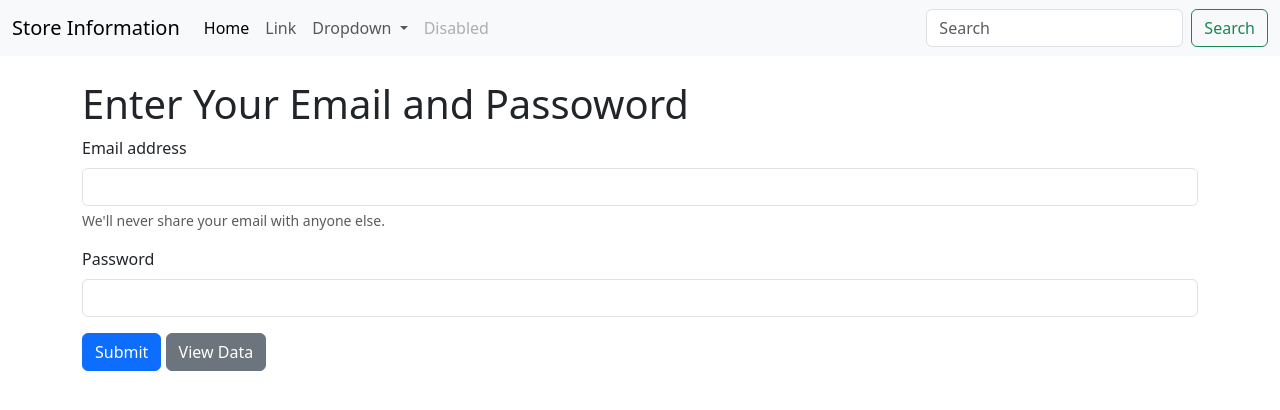
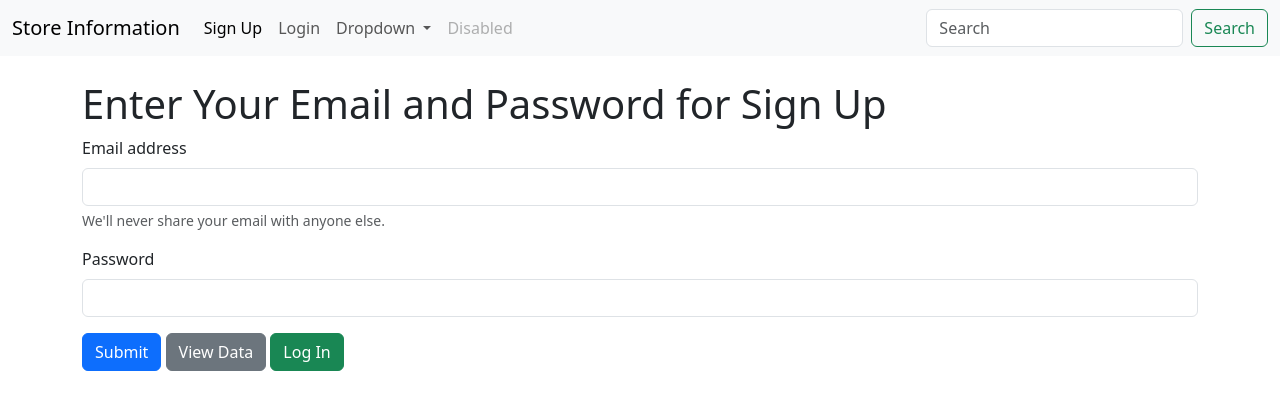
Before and after one commit to SohamKashyap/PHP, a PHP site: page /soham/form.php in a window 1280 px wide. Shown: the top 410 px of the page. Run offline with PHP 8.4, Linux system fonts and the light colour scheme.

Commit message:
form.php

```diff
--- a/soham/form.php
+++ b/soham/form.php
@@ -20,10 +20,10 @@
     <div class="collapse navbar-collapse" id="navbarSupportedContent">
       <ul class="navbar-nav me-auto mb-2 mb-lg-0">
         <li class="nav-item">
-          <a class="nav-link active" aria-current="page" href="/soham/form.php">Home</a>
+          <a class="nav-link active" aria-current="page" href="/soham/form.php">Sign Up</a>
         </li>
         <li class="nav-item">
-          <a class="nav-link" href="#">Link</a>
+          <a class="nav-link" href="/soham/login.php">Login</a>
         </li>
         <li class="nav-item dropdown">
           <a class="nav-link dropdown-toggle" href="#" role="button" data-bs-toggle="dropdown" aria-expanded="false">
@@ -50,27 +50,24 @@
 
 <?php
     if ($_SERVER["REQUEST_METHOD"] == "POST") {
-    $email = $_POST['email']; // Assign the value of 'email' field to $email variable
-    $password = $_POST['pass']; // Assign the value of 'pass' field to $password variable
+        $email = $_POST['email'];
+        $password = $_POST['pass'];
 
-    // Check if both email and password are empty
         if (empty($email) || empty($password)) {
             echo '<div id="alertMsg" class="alert alert-danger alert-dismissible fade show" role="alert">
                     <strong>Enter both Email and password!</strong>
                     <button type="button" class="btn-close" data-bs-dismiss="alert" aria-label="Close"></button>
                 </div>';
         } else {
-        // Display a success message if both email and password are provided
-        if ($_SERVER["REQUEST_METHOD"] == "POST" && isset($_POST['email']) && isset($_POST['pass'])) {
-          $email = $_POST['email'];
-          $password = $_POST['pass'];
-
             $conn = new mysqli('localhost', 'root', '', 'form');
             if ($conn->connect_error) {
                 die('Connection Error: ' . $conn->connect_error);
             } else {
+                // Hash the password using bcrypt
+                $hashed_password = password_hash($password, PASSWORD_DEFAULT);
+
                 $stmt = $conn->prepare("INSERT INTO registraction(email, password) VALUES(?, ?)");
-              $stmt->bind_param("ss", $email, $password);
+                $stmt->bind_param("ss", $email, $hashed_password);
                 if ($stmt->execute()) {
                     echo '<div id="alertMsg" class="alert alert-success alert-dismissible fade show" role="alert">
                             <strong>Your Email and Password have been submitted successfully!</strong>
@@ -83,26 +80,23 @@ if ($_SERVER["REQUEST_METHOD"] == "POST") {
                 $conn->close();
             }
         }
-    }
     } else {
-    // Redirect or display an error message if accessed directly without submission
         echo '<div id="alertMsg" class="alert alert-danger alert-dismissible fade show" role="alert">
-        <strong>Please Enter Email and Passoword to store in database!</strong>
+                <strong>Please Enter Email and Password to store in database!</strong>
                 <button type="button" class="btn-close" data-bs-dismiss="alert" aria-label="Close"></button>
             </div>';
     }
     ?>
-  <!-- JavaScript to remove the alert after 3seconds -->
+    <!-- JavaScript to remove the alert after 4 seconds -->
     <script>
         setTimeout(function() {
             document.getElementById('alertMsg').style.display = 'none';
-      }, 3000); // 3000 milliseconds = 3 seconds
+        }, 4000); // 4000 milliseconds = 4 seconds
     </script>
 
-
     <div class="container mt-4">
-    <h1> Enter Your Email and Passoword </h1>
-<form action="/soham/form.php"  method="post" >
+        <h1> Enter Your Email and Password for Sign Up </h1>
+        <form action="/soham/form.php" method="post">
             <div class="mb-3">
                 <label for="email" class="form-label">Email address</label>
                 <input type="email" class="form-control" name="email" id="email" aria-describedby="emailHelp">
@@ -116,12 +110,11 @@ if ($_SERVER["REQUEST_METHOD"] == "POST") {
             <style>
                 .btn-secondary a {
                     text-decoration: none;
-    color: inherit; /* Keeps the link color same as button text color */
+                    color: inherit;
                 }
             </style>
-
             <button type="view" class="btn btn-secondary"><a href="view.php">View Data</a></button>
-
+            <a href="login.php" class="btn btn-success" role="button">Log In</a>
         </form>
     </div>
 </body>
```
Lines whose indentation alone changed are shown as unchanged.
